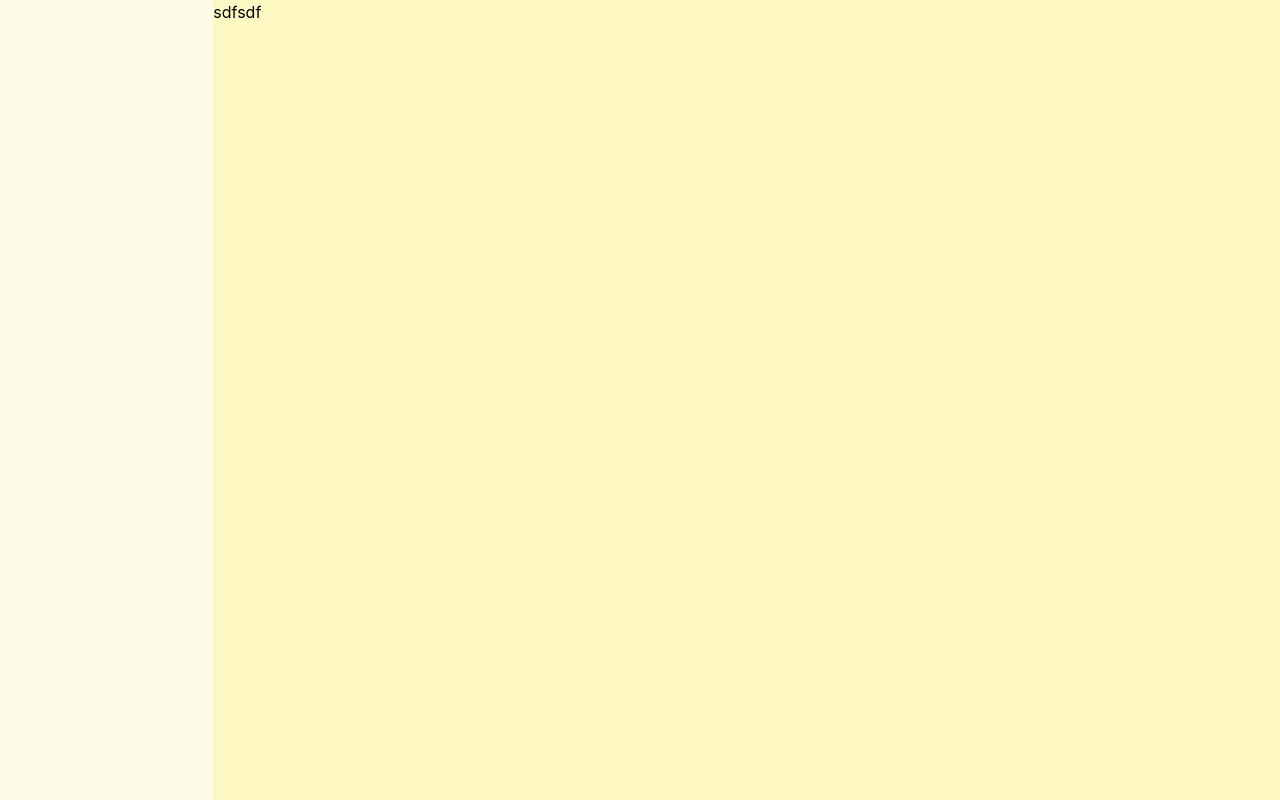
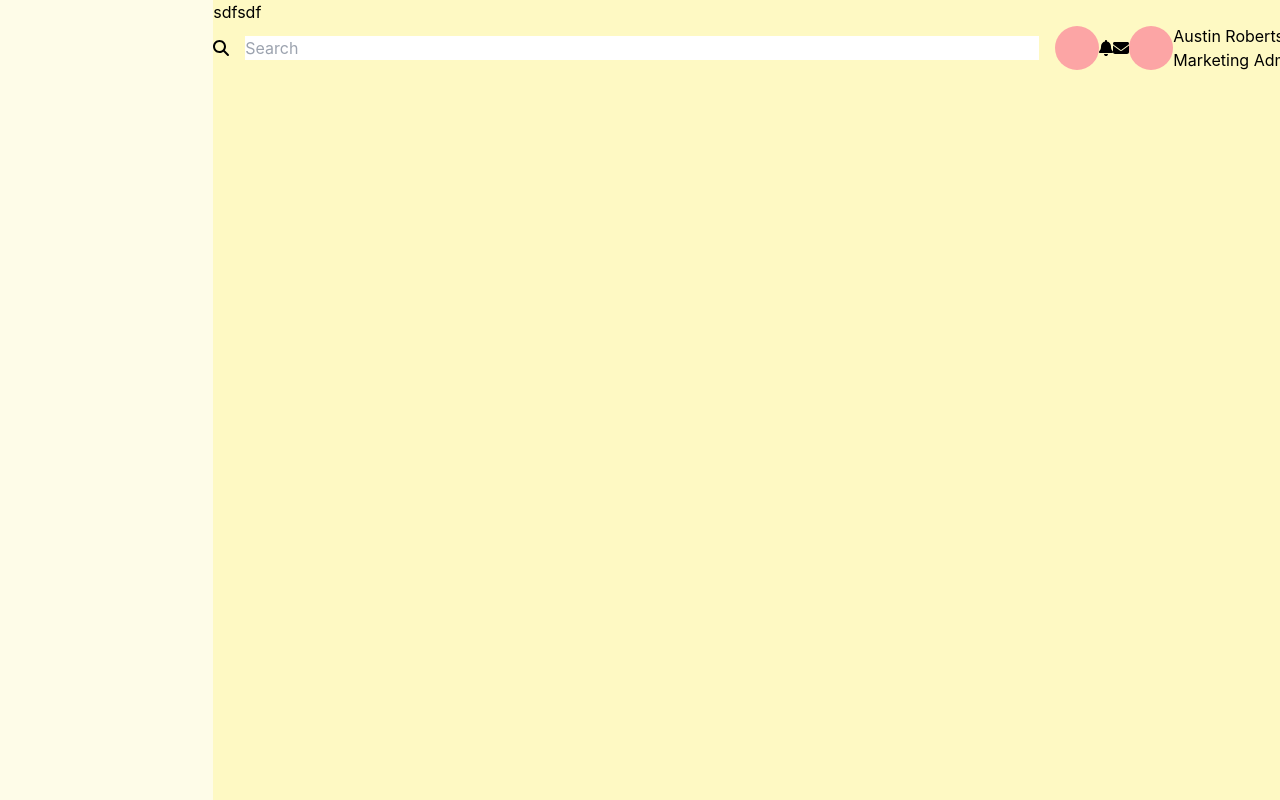
Before and after one commit to GiaThuanKaren/Muji_ecommerce, a Next.js app in the folder admin/: page / in a window 1280 px wide. Built offline with nearby package versions, Linux system fonts and the light colour scheme.

Commit message:
Fix Header

```diff
--- a/admin/package.json
+++ b/admin/package.json
@@ -9,6 +9,9 @@
     "lint": "next lint"
   },
   "dependencies": {
+    "@fortawesome/free-regular-svg-icons": "^6.4.0",
+    "@fortawesome/free-solid-svg-icons": "^6.4.0",
+    "@fortawesome/react-fontawesome": "^0.2.0",
     "@types/node": "20.3.1",
     "@types/react": "18.2.14",
     "@types/react-dom": "18.2.6",
--- /dev/null
+++ b/admin/src/Components/Header/index.tsx
@@ -0,0 +1,23 @@
+import React from 'react'
+import SearchInput from '../Search'
+
+function Header() {
+    return (
+        <>
+            <div className='flex items-center fixed w-full '>
+                <div className='basis-9/12 '>
+                    <SearchInput />
+                </div>
+                <div className='basis-3/12'>
+                    <h3>Austin Robertson</h3>
+                    <h3>
+                        Marketing Administrator
+                    </h3>
+                </div>
+            </div>
+
+        </>
+    )
+}
+
+export default Header
--- /dev/null
+++ b/admin/src/Components/Search/index.tsx
@@ -0,0 +1,27 @@
+import React from 'react'
+import { ICON, IconRegular, IconSolid } from 'src/utils'
+
+function SearchInput() {
+    return (
+        <>
+            <div className='w-full h-24 flex items-center '>
+                <ICON icon={IconSolid.faSearch} />
+
+
+                <input className='flex-1 mx-4' type="text" placeholder='Search' />
+                <div className='flex items-center'>
+                    <div className='w-11 h-11 bg-red-300 rounded-full'>
+
+                    </div>
+                    <ICON icon={IconSolid.faBell} />
+                    <ICON icon={IconSolid.faEnvelope} />
+                    <div className='w-11 h-11 bg-red-300 rounded-full'>
+
+                    </div>
+                </div>
+            </div>
+        </>
+    )
+}
+
+export default SearchInput
--- /dev/null
+++ b/admin/src/Components/index.ts
@@ -0,0 +1,7 @@
+import Header from "./Header";
+import SearchInput from "./Search";
+
+export {
+    SearchInput,
+    Header
+}
--- a/admin/src/Layouts/MainLayout/index.tsx
+++ b/admin/src/Layouts/MainLayout/index.tsx
@@ -1,4 +1,5 @@
 import React from 'react'
+import { Header } from 'src/Components'
 interface Props {
     children: React.ReactNode
 }
@@ -13,6 +14,7 @@ function MainLayout({ children }: Props) {
                     </div>
                 </div>
                 <div className='h-full overflow-y-auto  basis-5/6'>
+                    <Header />
                     <div className='w-full min-h-[100vh] bg-yellow-100'>
                         {children}
                     </div>
--- /dev/null
+++ b/admin/src/Model/index.tsx
@@ -0,0 +1,10 @@
+export interface ItemLeftSideBar {
+    icon?: JSX.Element;
+    name: string;
+
+}
+
+export interface ListItemSideBar {
+    parent: ItemLeftSideBar;
+    childrenItems?: ItemLeftSideBar[]
+}
--- /dev/null
+++ b/admin/src/utils/index.tsx
@@ -0,0 +1,10 @@
+import { FontAwesomeIcon } from "@fortawesome/react-fontawesome";
+import * as IconSolid from "@fortawesome/free-solid-svg-icons"
+import * as IconRegular from "@fortawesome/free-regular-svg-icons"
+
+
+export {
+    FontAwesomeIcon as ICON,
+    IconRegular,
+    IconSolid
+}
```
Also changed, not shown: 1 other file (tests, documents, lock files or other folders).
